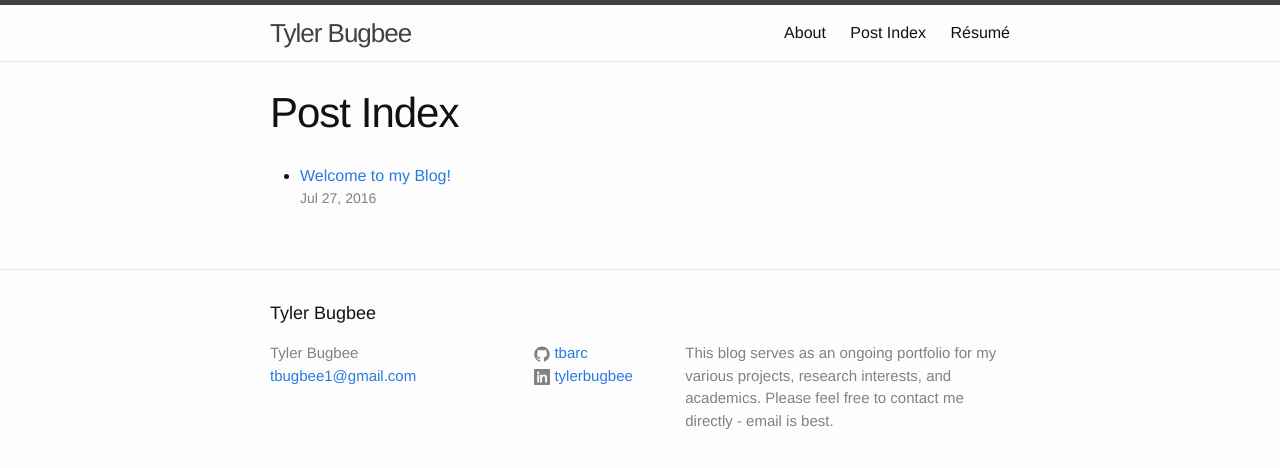
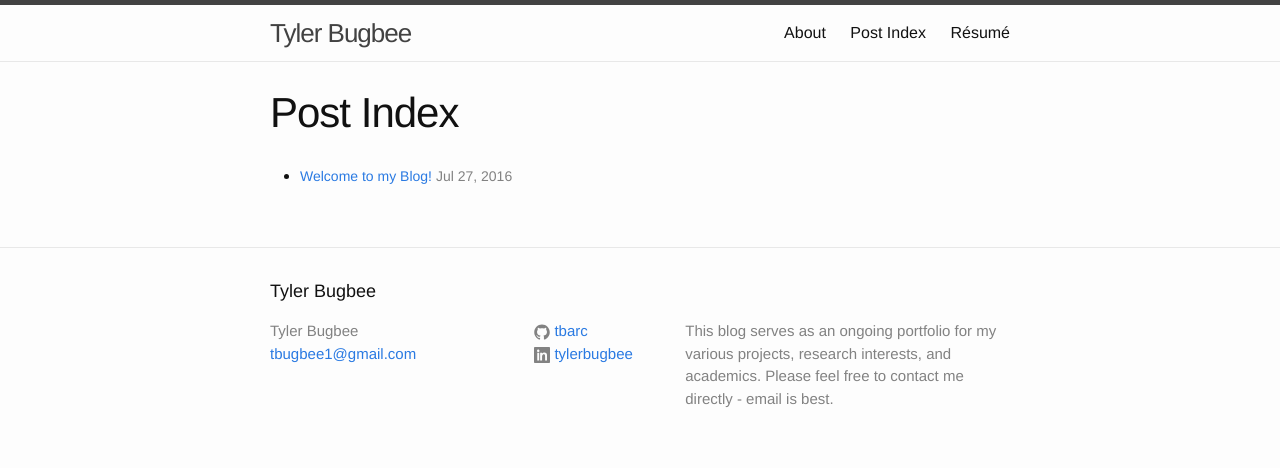
Before and after one commit to tbarc/tbarc.github.io, a Jekyll site: the page built from postIndex.md, in a window 1280 px wide. Shown: the top 468 px of the page. Built offline with Jekyll 4.4.1, drawn with Linux system fonts in a browser that asks for light colours.

Commit message:
Update postIndex.md

```diff
--- a/postIndex.md
+++ b/postIndex.md
@@ -6,8 +6,8 @@ layout: page
 <ul>
   {% for post in site.posts %}
     <li>
-      <a href="{{ post.url }}">{{ post.title }}</a>
-      <p class="post-meta"><time datetime="{{ post.date | date_to_xmlschema }}" itemprop="datePublished">{{ post.date | date: "%b %-d, %Y" }}</time></p>
+      <p class="post-meta"><a href="{{ post.url }}">{{ post.title }}</a>
+      <time datetime="{{ post.date | date_to_xmlschema }}" itemprop="datePublished">{{ post.date | date: "%b %-d, %Y" }}</time></p>
     </li>
   {% endfor %}
 </ul>
```
